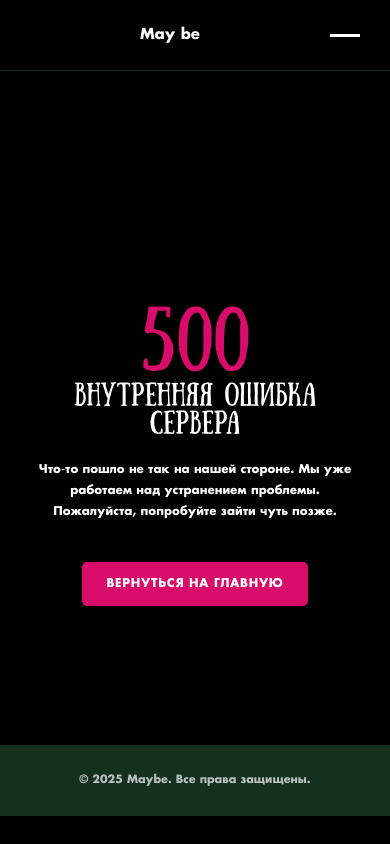
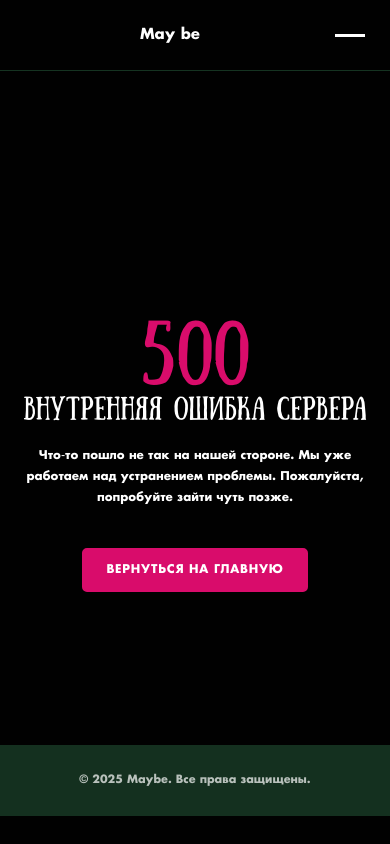
Before and after one commit to andreypotekhin16/maybe, a Django app: template templates/500.html in a window 390 px wide. Run offline with Django 5.2, Linux system fonts and the light colour scheme; the template is opened without the code that fills it, so the values that code supplies are empty.

Commit message:
ну пожалуйста

```diff
--- a/main/static/main/css/base.css
+++ b/main/static/main/css/base.css
@@ -97,12 +97,13 @@ ul {
     list-style: none;
 }
 .container {
-    width: 95%;
+    width: 100%;
     max-width: 1600px;
     margin-left: auto;
     margin-right: auto;
-    padding-left: 15px;
-    padding-right: 15px;
+    padding-left: 20px;
+    padding-right: 20px;
+    box-sizing: border-box;
 }
 
 #animated-background-container {
@@ -411,11 +412,6 @@ main section {
         font-size: 13px;
     }
 
-    .container {
-        padding-left: 20px;
-        padding-right: 20px;
-    }
-
     .error-code { font-size: 5rem; }
     .error-title { font-size: 1.8rem; }
 
```
